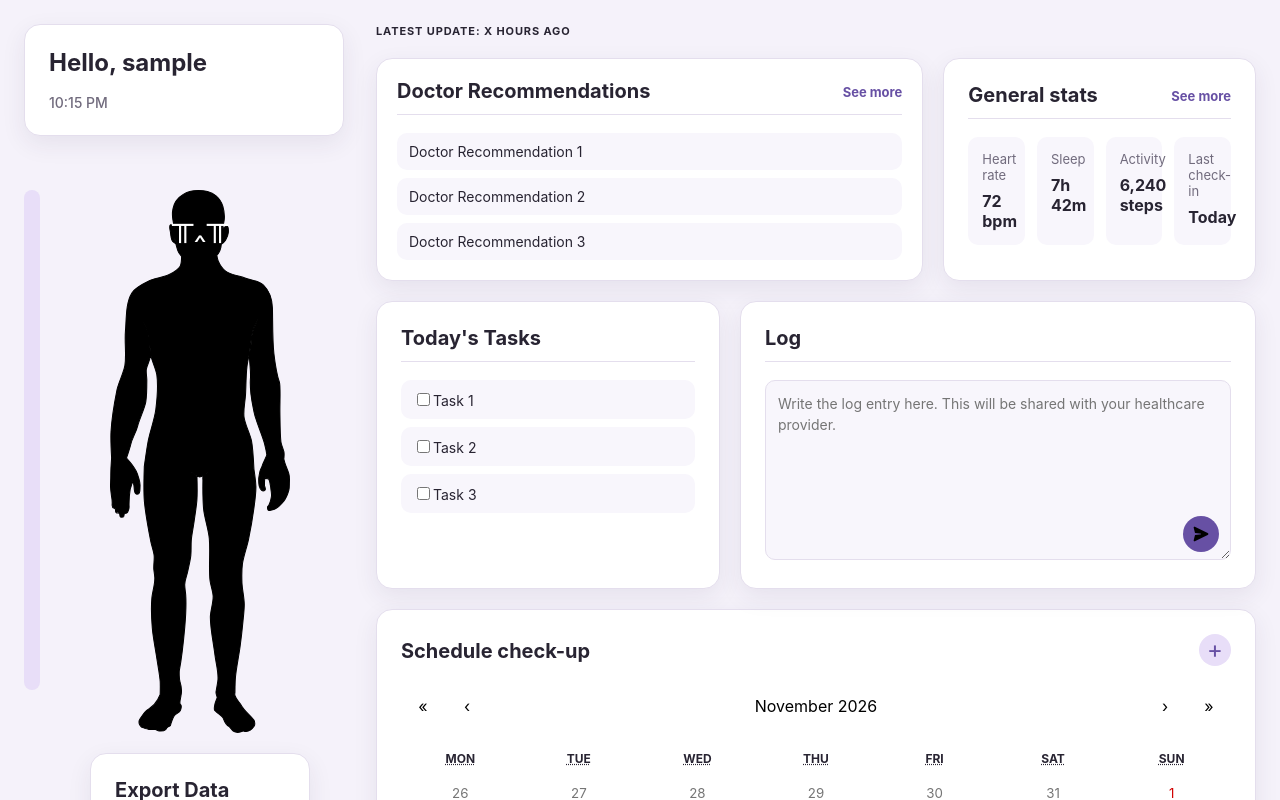
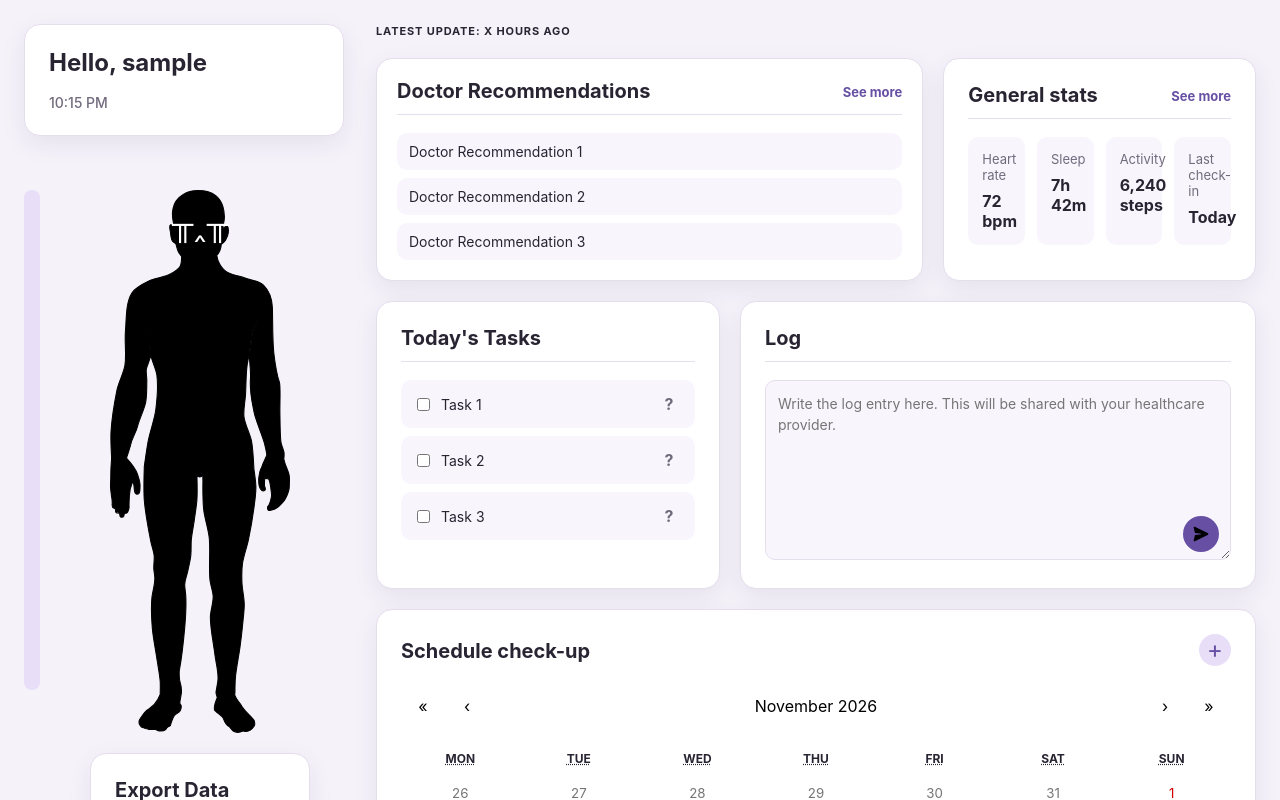
Before and after one commit to camsanu/spaceapps, a React (Create React App) app in the folder app/: page /main in a window 1280 px wide. Shown: the top 800 px of the page. Built offline with nearby package versions, Linux system fonts and the light colour scheme; sample sign-in values are in the browser's storage.

Commit message:
finishing task tab

```diff
--- a/app/src/components/App.css
+++ b/app/src/components/App.css
@@ -356,10 +356,47 @@ ul {
   margin-top: 18px;
 }
 
+.Tasks .todo-item {
+  display: flex;
+  align-items: center;
+  gap: 8px;
+}
+
 .tasks-complete {
   margin-top: 18px;
   color: var(--muted);
   font-weight: 700;
+}
+
+.info-button {
+  margin-left: auto;
+  display: grid;
+  width: 28px;
+  height: 28px;
+  place-items: center;
+  padding: 0;
+  border-radius: 50%;
+  color: var(--muted);
+  font-size: 16px;
+  font-weight: 700;
+  border: 0;
+  background: transparent;
+  cursor: pointer;
+}
+
+.info-button:hover,
+.info-button:focus-visible {
+  background: var(--purple-soft);
+  color: var(--purple);
+}
+
+.task-details {
+  display: flex;
+  flex-direction: column;
+  gap: 12px;
+  color: var(--muted);
+  font-size: 14px;
+  line-height: 1.5;
 }
 
 .Diary {
--- a/app/src/components/Dashboard.js
+++ b/app/src/components/Dashboard.js
@@ -106,6 +106,8 @@ function Level2({ tasks, onTaskComplete }) {
 }
 
 function Tasks({ tasks, onTaskComplete }) {
+  const [selectedTask, setSelectedTask] = useState(null);
+
   return (
     <div className="Tasks widget-card">
       <h2>Today's Tasks</h2>
@@ -118,12 +120,33 @@ function Tasks({ tasks, onTaskComplete }) {
               onChange={() => onTaskComplete(task.id)}
             />
             <label htmlFor={task.id}>{task.label}</label>
+            <button
+              className="info-button"
+              type="button"
+              aria-label={`More information about ${task.label}`}
+              onClick={() => setSelectedTask(task)}
+            >
+              ?
+            </button>
           </li>
         ))}
       </ul>
       {tasks.length === 0 && (
         <p className="tasks-complete">All tasks complete!</p>
       )}
+      <PopUp
+        show={selectedTask !== null}
+        close={() => setSelectedTask(null)}
+        title={selectedTask ? selectedTask.label : 'Task information'}
+      >
+        {selectedTask && (
+          <div className="task-details">
+            <p>{selectedTask.label} is part of today's health routine.</p>
+            <p>You should complete it because it contributes to your overall health and well-being.</p>
+            <p>Mark it complete when you are finished.</p>
+          </div>
+        )}
+      </PopUp>
     </div>
   )
 }
```
Also changed, not shown: app/public/health-data-2026-11-15.txt (added), app/public/log_2026-11-15.txt.
